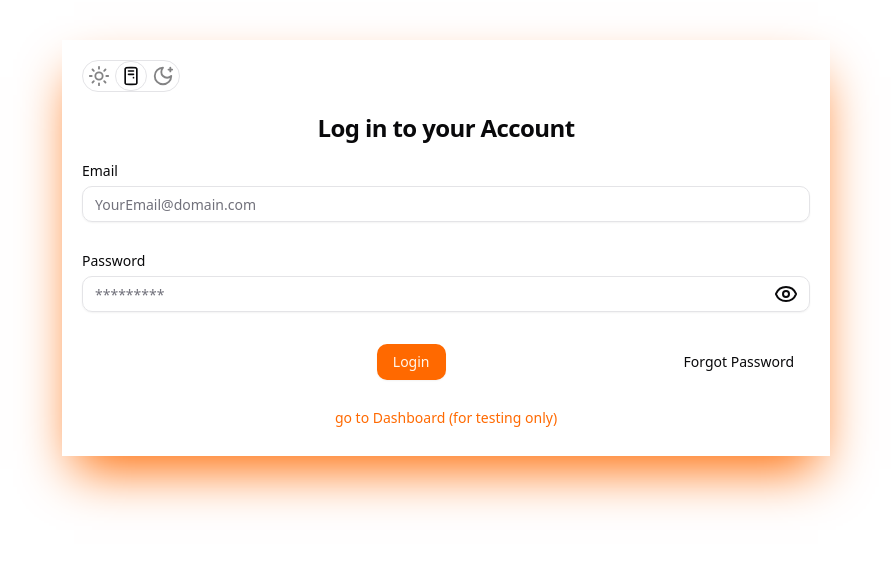
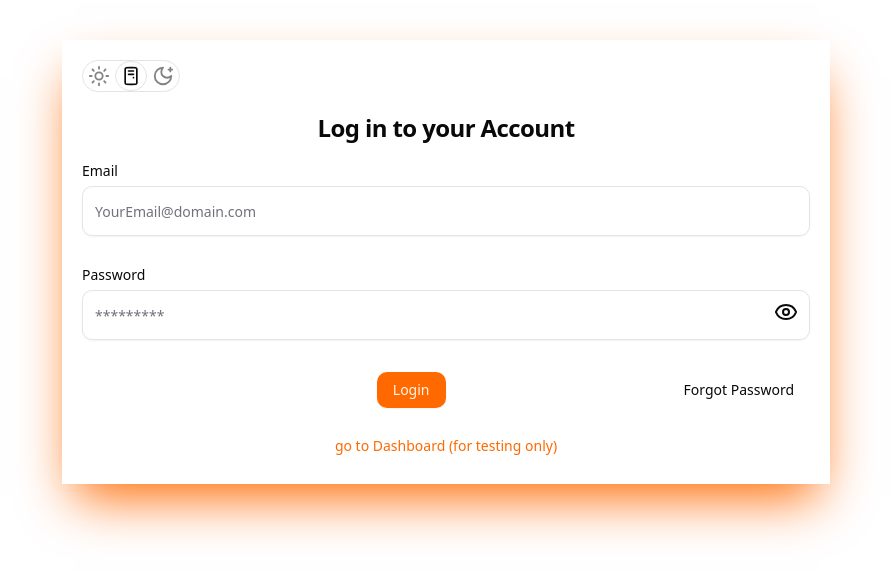
Before and after one commit to Azhar-lone/tradeboard, a Next.js app in the folder front-end/: page /login in a window 1280 px wide. Shown: the top 578 px of the page, without its empty margins (194-1085 px from the left). Built offline with nearby package versions, Linux system fonts and the light colour scheme.

Commit message:
changed input padding from 0 to 6

```diff
--- a/front-end/src/app/(auth)/login/page.tsx
+++ b/front-end/src/app/(auth)/login/page.tsx
@@ -60,7 +60,9 @@ const Login = () => {
               <FormItem>
                 <FormLabel>Email</FormLabel>
                 <FormControl>
-                  <Input placeholder={"YourEmail@domain.com"} {...field} />
+                  <Input placeholder={"YourEmail@domain.com"} {...field}
+                    className="py-6 "
+                    />
                 </FormControl>
                 <FormMessage />
               </FormItem>
@@ -79,12 +81,13 @@ const Login = () => {
                     placeholder="*********"
                     {...field}
                     type={!showPassword ? "password" : "text"}
+                    className="py-6 "
                   />
                 </FormControl>
 
                 <div
                   onClick={() => setShowPassword((prev) => !prev)}
-                  className="absolute right-3 top-7"
+                  className="absolute right-3 top-8"
                 >
                   <Hint
                     label={!showPassword ? "Show Password" : "Hide Password"}
```
